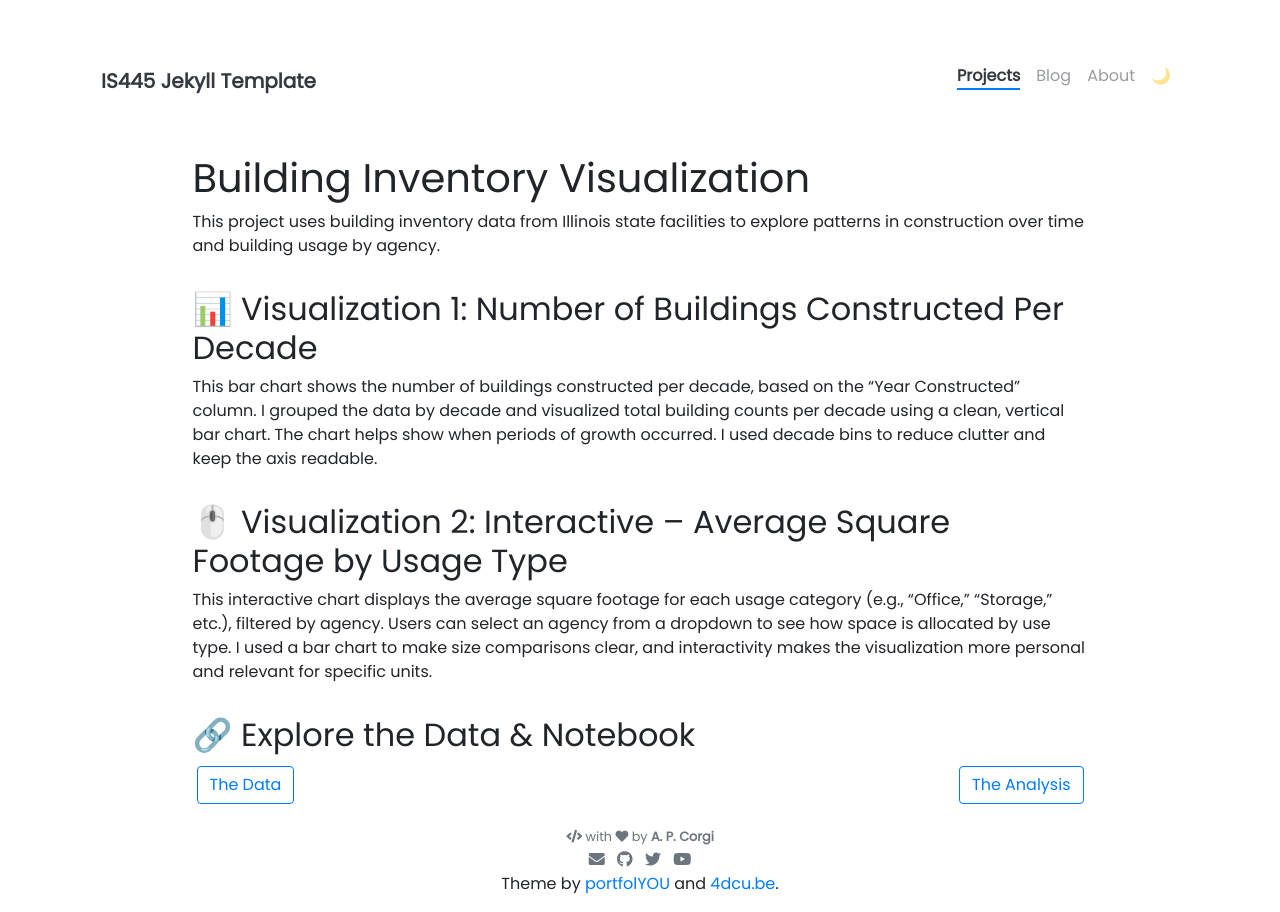
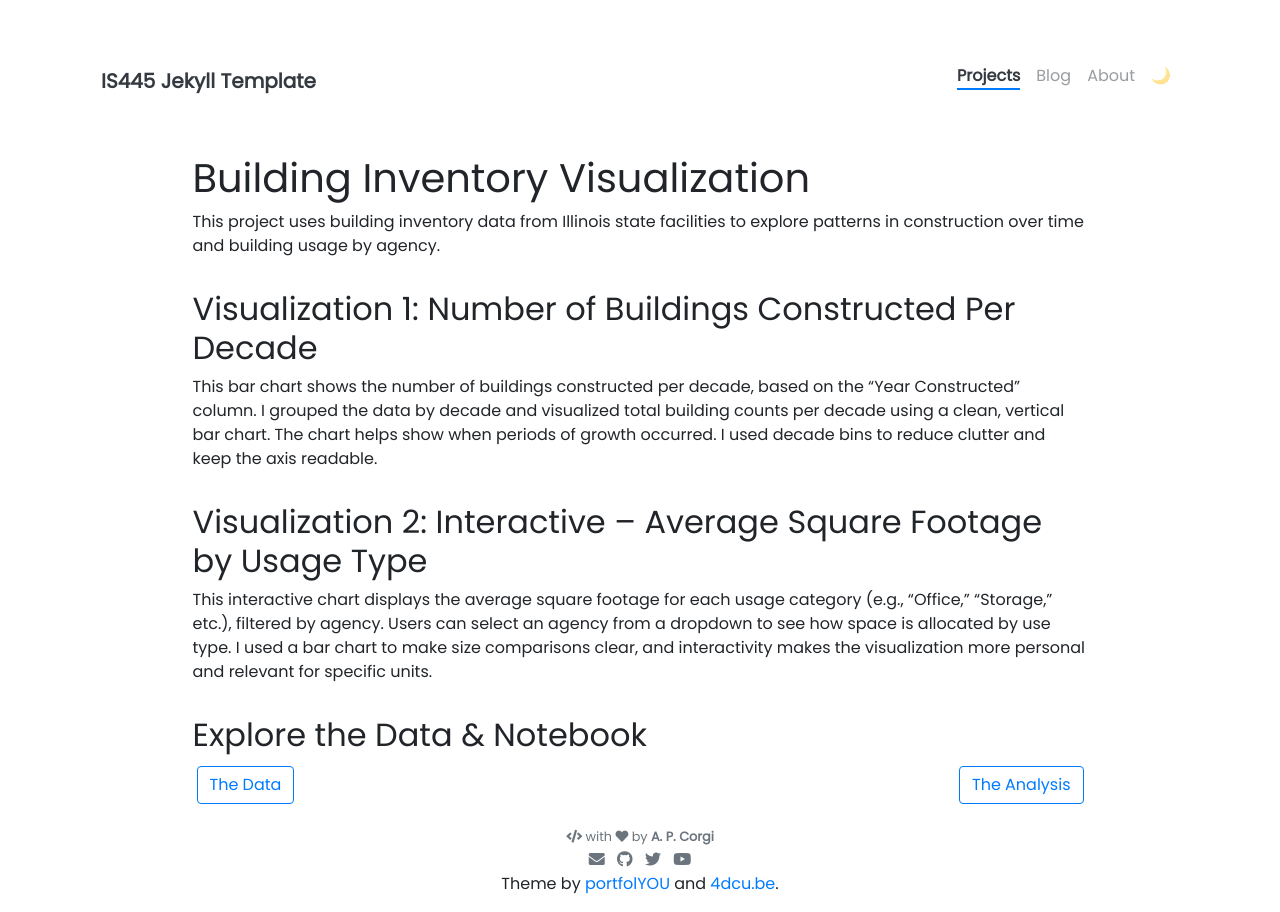
Before and after one commit to rrmack2/rrmack2.github.io, a Jekyll site: the page built from _projects/Jekyl_Webpage.md, in a window 1280 px wide. Built offline with Jekyll 4.4.1, drawn with Linux system fonts in a browser that asks for light colours; nearby versions of some CDN libraries.

```diff
--- a/_projects/Jekyl_Webpage.md
+++ b/_projects/Jekyl_Webpage.md
@@ -14,15 +14,15 @@ custom_js:
 
 This project uses building inventory data from Illinois state facilities to explore patterns in construction over time and building usage by agency.
 
-## 📊 Visualization 1: Number of Buildings Constructed Per Decade
+## Visualization 1: Number of Buildings Constructed Per Decade
 
 This bar chart shows the number of buildings constructed per decade, based on the “Year Constructed” column. I grouped the data by decade and visualized total building counts per decade using a clean, vertical bar chart. The chart helps show when periods of growth occurred. I used decade bins to reduce clutter and keep the axis readable.
 
-## 🖱️ Visualization 2: Interactive – Average Square Footage by Usage Type
+## Visualization 2: Interactive – Average Square Footage by Usage Type
 
 This interactive chart displays the average square footage for each usage category (e.g., “Office,” “Storage,” etc.), filtered by agency. Users can select an agency from a dropdown to see how space is allocated by use type. I used a bar chart to make size comparisons clear, and interactivity makes the visualization more personal and relevant for specific units.
 
-## 🔗 Explore the Data & Notebook
+## Explore the Data & Notebook
 
 <div class="left">
 {% include elements/button.html link="https://raw.githubusercontent.com/rrmack2/rrmack2.github.io/main/building_inventory.csv" text="The Data" %}
```
Also changed, not shown: other parts of _projects/Jekyl_Webpage.md (+1 -1 lines).
